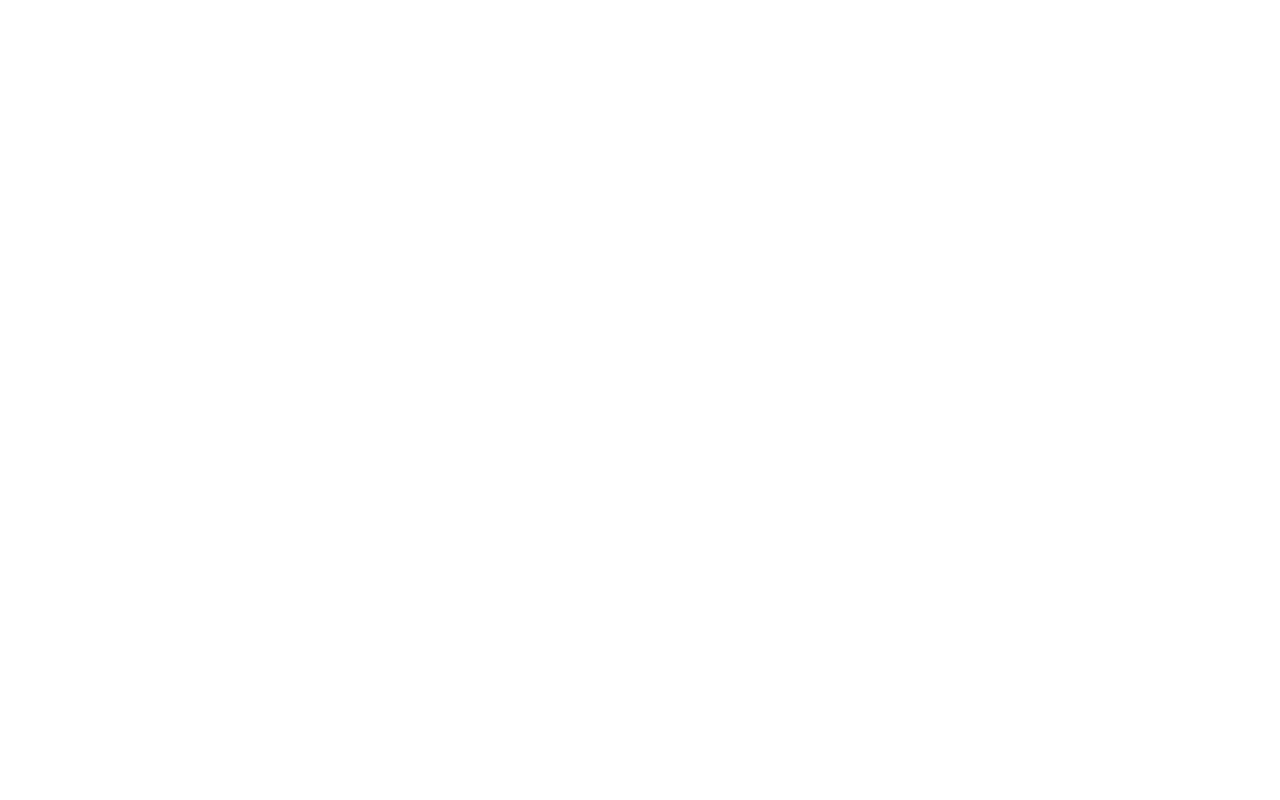
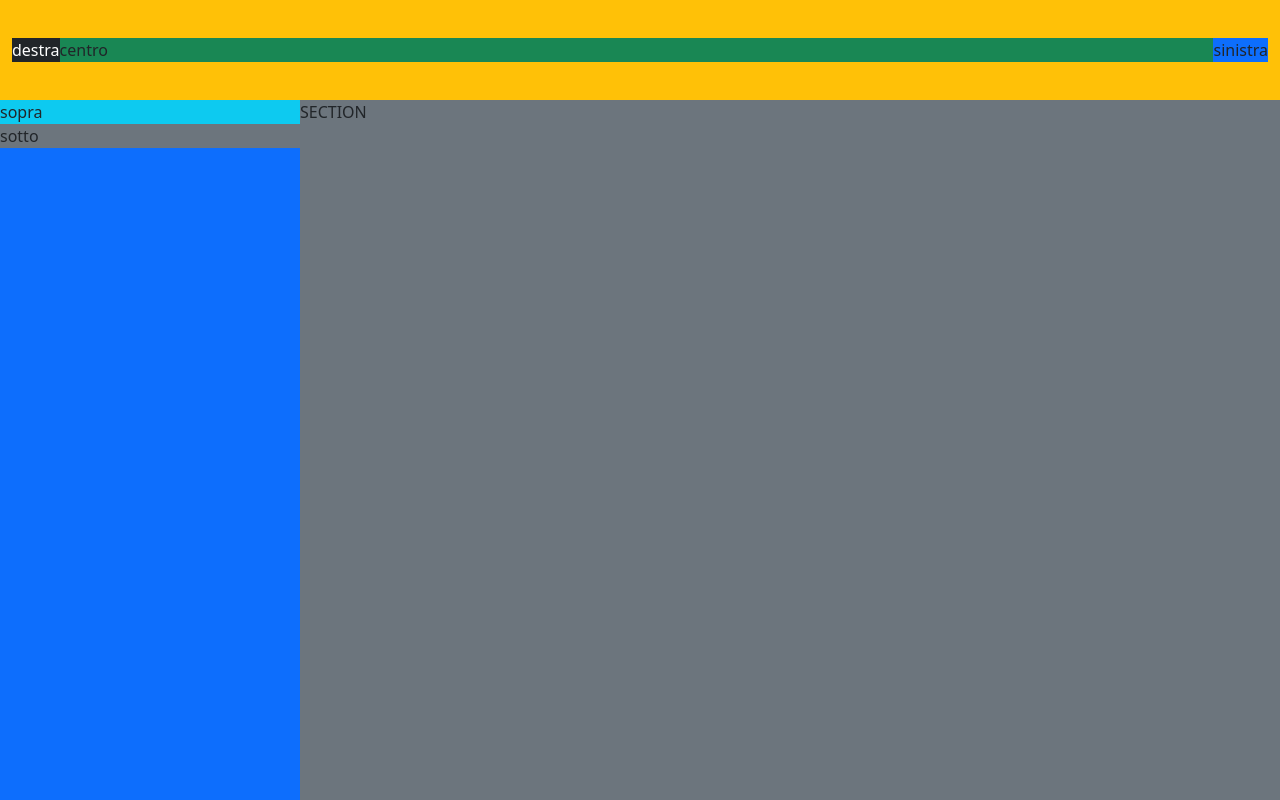
Before and after one commit to michelebonanno92/html-css-bootstrap-dashboard, a plain HTML site: page index.html in a window 1280 px wide. Drawn offline with nearby package versions, Linux system fonts and the light colour scheme.

Commit message:
aside non funziona il justify-content-between perchè?

```diff
--- a/css/style.css
+++ b/css/style.css
@@ -1,9 +1,37 @@
+/* GENERAL */
 
 :root {
-    /* --height-spotify-bottom: 100px ;
-    --widht-sidebar: 200px ;
-    --color-spotify-center: #141922;
-    --color-sidebar :#000000;
-    --color-hr: #B4FF30 ;
-    --opacity:0.5; */
+    --height-header: 100px ;
+    --whidth-aside: 300px;
+}
+
+  #header-header{
+    height:var(--height-header);
   }
+
+  #main-main{
+    height:calc( 100vh - var(--height-header));
+  }
+
+
+  aside{
+    width: var(--whidth-aside);
+  }
+
+  section{
+    width: calc(100% - var(--whidth-aside));
+  }
+
+
+  .red{
+    background-color: red;
+  }
+  .yellow{
+    background-color: yellow;
+  }
+ .green{
+  background-color: green;
+ }
+ .blue{
+  background-color: blue;
+ }
--- a/index.html
+++ b/index.html
@@ -3,23 +3,44 @@
     <head>
         <meta charset="UTF-8">
         <meta name="viewport" content="width=device-width, initial-scale=1.0">
-        <title> Bootstrap Freelancer</title>
+        <title>Bootstrap Dashboard</title>
         <!-- Bootstrap -->
         <link href="https://cdn.jsdelivr.net/npm/bootstrap@5.3.3/dist/css/bootstrap.min.css" rel="stylesheet" integrity="sha384-QWTKZyjpPEjISv5WaRU9OFeRpok6YctnYmDr5pNlyT2bRjXh0JMhjY6hW+ALEwIH" crossorigin="anonymous">
         <!-- link css -->
          <link rel="stylesheet" href="css/style.css">
     </head>
     <body>
-        <header >
-
-        </header>
-        <main>
+        <header id="header-header" class="bg-warning d-flex align-items-center">
+            <div class="container-fluid ">
+                <div class="row g-0 ">
+                    <div class="col-auto bg-dark text-white">
+                       destra
+                    </div>
+                    <div class="col bg-success ">
+                        centro
+                    </div>
+                    <div class="col-auto bg-primary">
+                        sinistra
+                    </div>
+                </div>
+            </div>
+        </header >
+        <main id="main-main" class="d-flex" >
+            <aside class="bg-primary d-flex-column justify-content-between" >
+                <div class="bg-info ">
+                    sopra
+                </div>
+                <div class="bg-secondary ">
+                    sotto
+                </div>
+            </aside>
+            <section class="bg-secondary">
+                SECTION
+            </section>
+        </main>
 
 
-        </main>
-        <footer>
 
-        </footer>
 
        <script src="https://cdn.jsdelivr.net/npm/bootstrap@5.3.3/dist/js/bootstrap.bundle.min.js" integrity="sha384-YvpcrYf0tY3lHB60NNkmXc5s9fDVZLESaAA55NDzOxhy9GkcIdslK1eN7N6jIeHz" crossorigin="anonymous"></script>
     </body>
```
